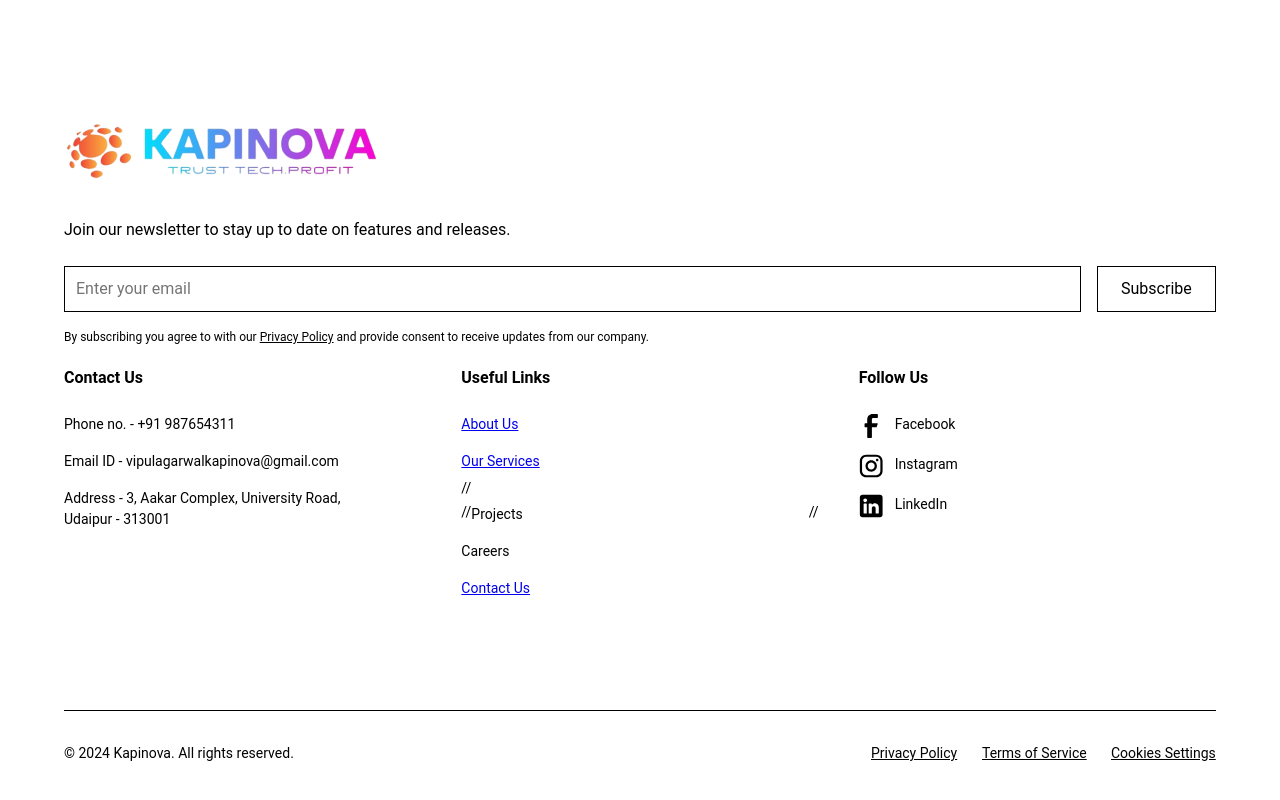
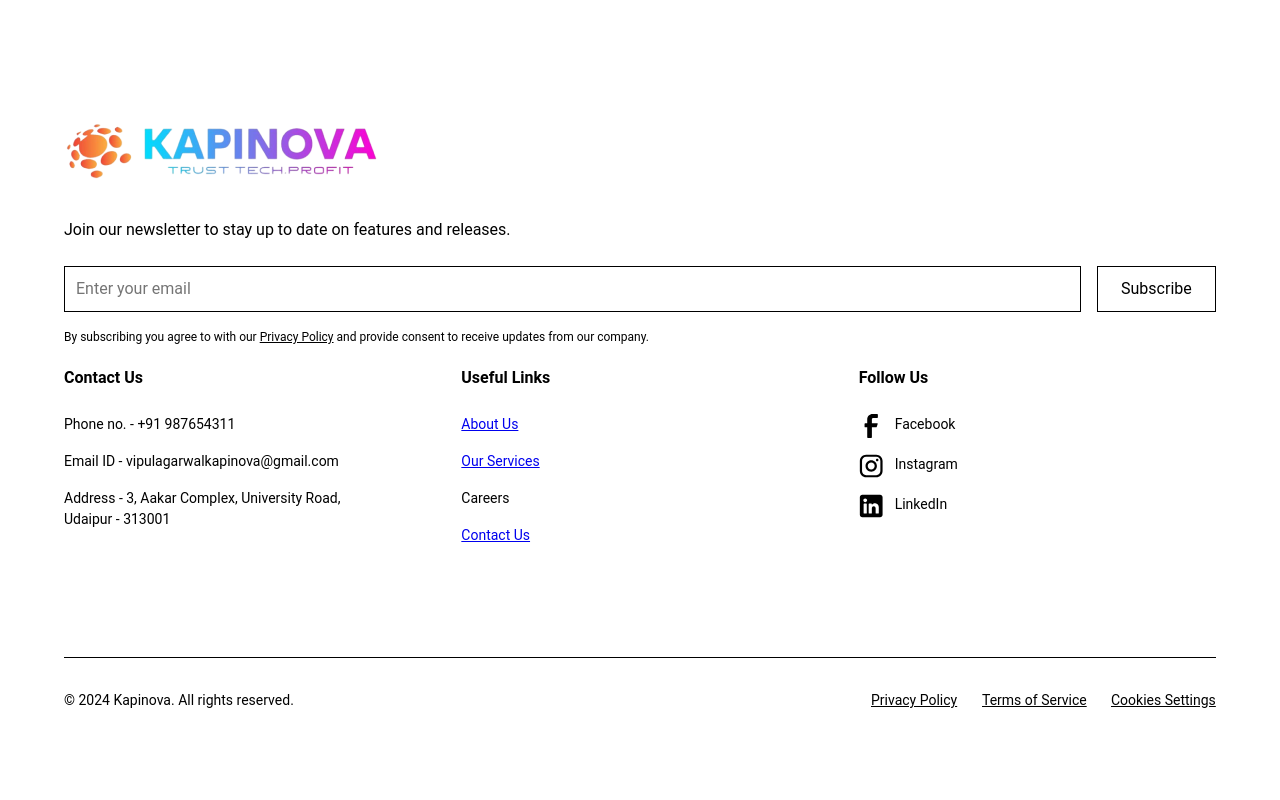
Before and after one commit to Bhati90/kapinovaweb, a React (Create React App) app: page / in a window 1280 px wide. Shown: the part 5489-6289 px from the top of the page. Built offline with nearby package versions, Linux system fonts and the light colour scheme.

Commit message:
Update Links.js

```diff
--- a/src/component/Links.js
+++ b/src/component/Links.js
@@ -39,9 +39,7 @@ const Links = () => {
             <div className="self-stretch flex flex-row items-start justify-start py-[0.5rem] px-[0rem]">
              <Link to ="/service">  <div className="flex-1 relative leading-[150%]">Our Services</div></Link>
             </div>
-            // <div className="self-stretch flex flex-row items-start justify-start py-[0.5rem] px-[0rem]">
-            //   <div className="flex-1 relative leading-[150%]">Projects</div>
-            // </div>
+
             <div className="self-stretch flex flex-row items-start justify-start py-[0.5rem] px-[0rem]">
               <div className="flex-1 relative leading-[150%]">Careers</div>
             </div>
```
